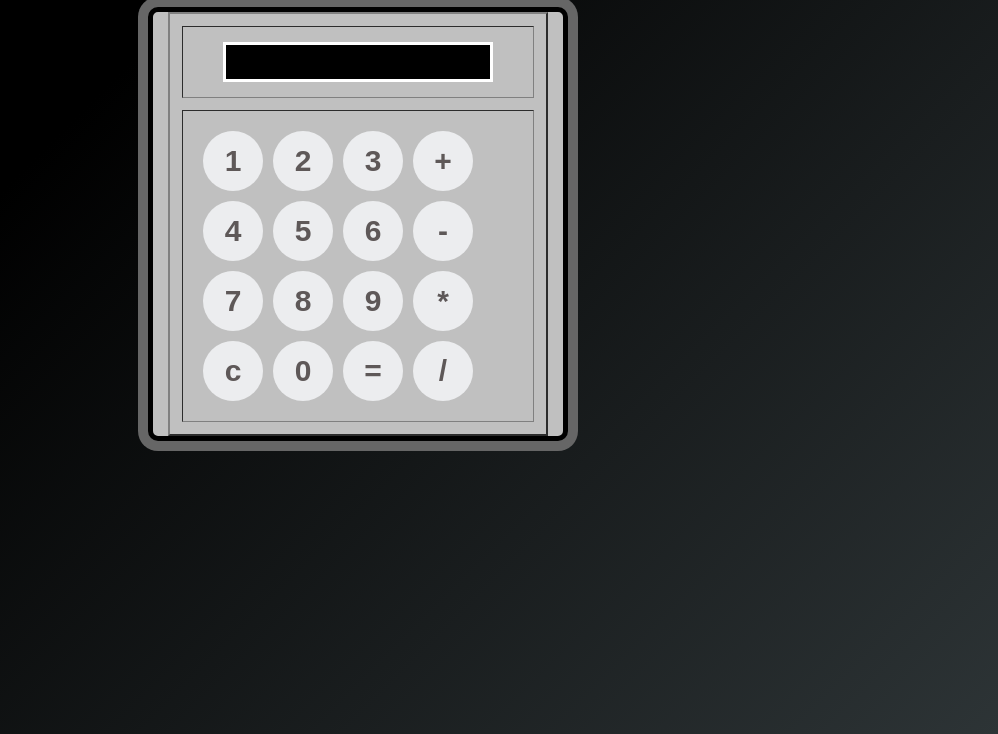
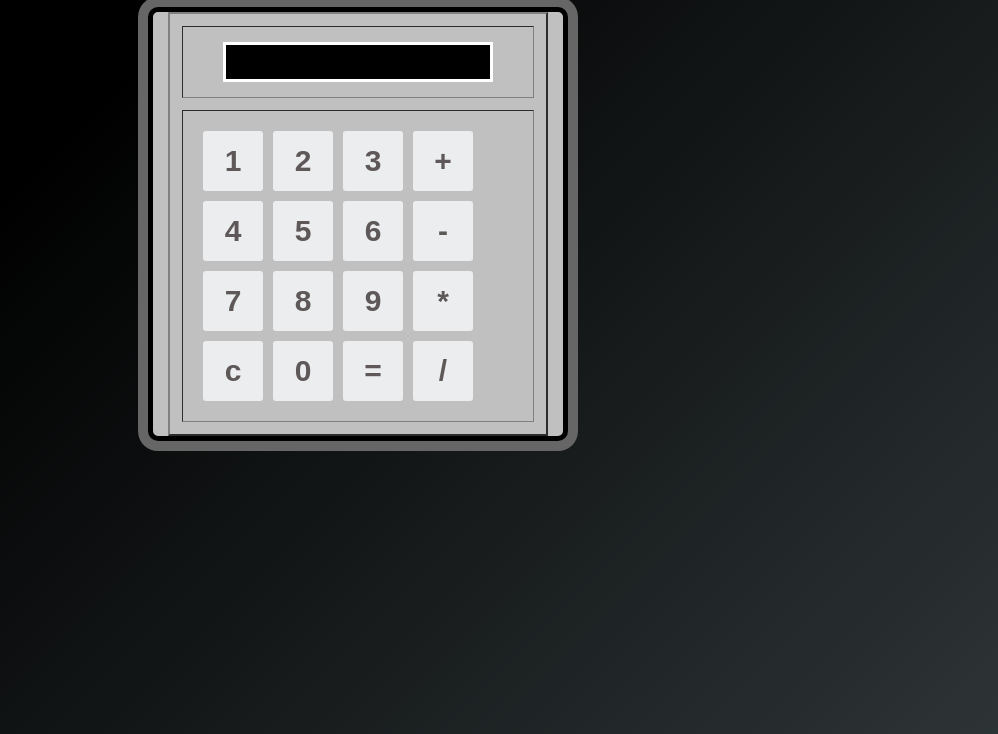
Before and after one commit to KyleKart/PixOS-WebApps, a plain HTML site: page calc.html in a window 1280 px wide. Shown: the part 66-800 px from the top of the page, without its empty margins (282-1280 px from the left). Drawn offline with Linux system fonts and the light colour scheme.

Commit message:
Update calc.html

```diff
--- a/calc.html
+++ b/calc.html
@@ -2,9 +2,6 @@
 <html>
     <head>
     <meta charset="utf-8">
-    <title>
-         Calculator using HTML Example
-    </title>
     <link href="https://fonts.googleapis.com/css2?family=Cookie&display=swap" rel="stylesheet">
     <!-- CSS property to create interactive
         calculator interface -->
@@ -38,7 +35,7 @@ input[type=button] {
   border: none;
   font-size: 30px;
   line-height: 30px;
-  border-radius: 50%;
+  border-radius: 5%;
   font-weight: 700;
   color: #5E5858;
   cursor: pointer;
```
